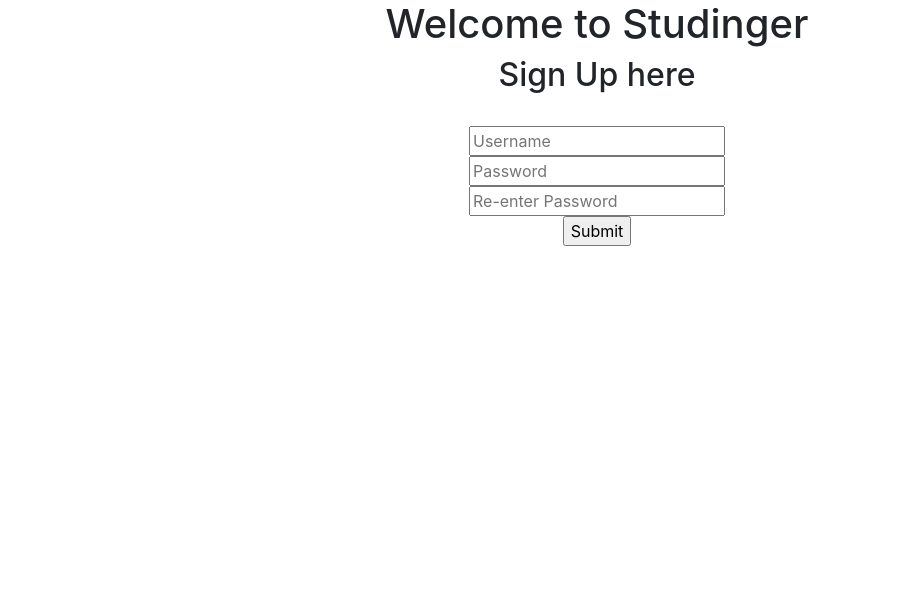
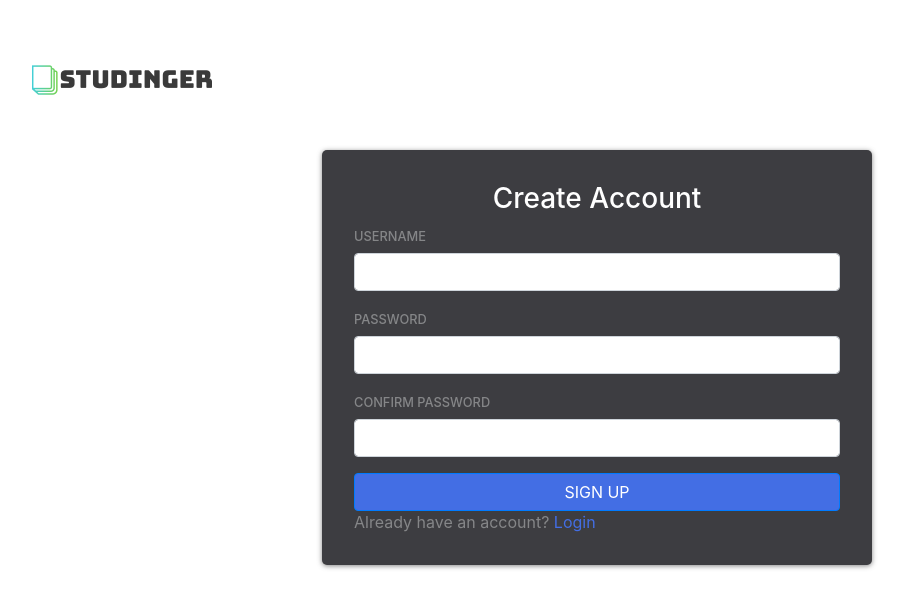
Before and after one commit to panikinator/CS50X-FP, a Flask app: page /signup in a window 1280 px wide. Shown: the top 608 px of the page, without its empty margins (43-949 px from the left). Run offline with Flask 2, Linux system fonts and the light colour scheme; some libraries are stand-ins or nearby versions.

Commit message:
improved the UI of login and signup

```diff
--- a/static/styles.css
+++ b/static/styles.css
@@ -1,9 +1,91 @@
-
-h1, h2 {
-    text-align: center;
+/* CSS Variables */
+:root {
+    --dark-text: #858688;
+    --dark-button: #436ee4;
+    --dark-button-hover: #0e2ee0;
+    --background: #3d3d41;
+    --page-background: #ffffff;
+    --shadow: 0 1px 5px rgba(104, 104, 104, 0.8);
 }
 
-form {
-    margin: auto;
-    display: table;
+body {
+    margin: 30px 50px;
+    line-height: 1.4;
+    background: var(--page-background);
 }
+
+img {
+    max-width: 200px;
+}
+
+.wrapper {
+    display: grid;
+    grid-gap: 20px;
+}
+
+.header {
+    height: 100px;
+    width: 100%;
+    display: flex;
+    flex-direction: column;
+    align-items: start;
+    justify-content: center;
+    position: fixed;
+    padding-right: 100px;
+}
+
+.non-fixed {
+    position: relative;
+}
+
+.col {
+    max-width: 550px;
+    align-content: center;
+    background: var(--background);
+    padding: 2em;
+    border-radius: 5px;
+    box-shadow: var(--shadow);
+}
+.submit {
+    width: 100%;
+    background: var(--dark-button);
+}
+
+.submit:hover {
+    background: var(--dark-button-hover);
+}
+
+.form-label > h6 {
+    font-size: 0.8rem;
+    line-height: 0;
+    color: var(--dark-text);
+}
+
+.col > h3 {
+    text-align: center;
+    color: #ffffff;
+}
+
+.col > h5 {
+    text-align: center;
+    color: var(--dark-text);
+}
+
+.sign-up {
+    color: var(--dark-text);
+}
+
+a {
+    color: var(--dark-button);
+}
+
+a:hover {
+    text-decoration: none;
+    color: var(--dark-button-hover);
+}
+
+@media(max-width: 700px) {
+    .header {
+        align-items: center;
+    }
+}
--- a/templates/layout.html
+++ b/templates/layout.html
@@ -5,7 +5,6 @@
     <meta name="viewport" content="width=device-width, initial-scale=1.0">
 
     <link href="https://maxcdn.bootstrapcdn.com/bootstrap/4.1.3/css/bootstrap.min.css" rel="stylesheet">
-
     <link href="/static/styles.css" rel="stylesheet">
 
     <title>Studinger: {% block title %}{% endblock %}</title>
--- a/templates/signup.html
+++ b/templates/signup.html
@@ -5,22 +5,37 @@
 {% endblock %}
 
 {% block body %}
-<div class="row">
-    <div class="col-sm-12">
-        <h1>Welcome to Studinger</h1>
-        <h2>Sign Up here</h2>
-        <br>
+<div class="wrapper">
+    <div class="header">
+        <img src="/static/Temp_Logo.png" alt="Studinger Logo">
     </div>
-</div>
-
-<div class="row">
-    <div class="col-sm-12 text-center">
-        <form action="/signup" method="POST">
-            <input type="text" name="username" placeholder="Username"><br>
-            <input type="password" name="password" placeholder="Password"><br>
-            <input type="password" name="re-password" placeholder="Re-enter Password"><br>
-            <input type="submit">
-        </form>
+    <div class="header non-fixed">
+    </div>
+    <div class="container">
+        <div class="row justify-content-md-center">
+            <div class="col">
+                <h3>Create Account</h3>
+                <form action="/signup" method="POST">
+                    <div class="mb-3">
+                        <label for="email" class="form-label"><h6>USERNAME</h6></label>
+                        <input type="text" class="form-control" id="email" name="username">
+                    </div>
+                    <div class="mb-3">
+                      <label for="pwd" class="form-label"><h6>PASSWORD</h6></label>
+                      <input type="password" class="form-control" id="pwd" name="password">
+                    </div>
+                    <div class="mb-3">
+                      <label for="re-pwd" class="form-label"><h6>CONFIRM PASSWORD</h6></label>
+                      <input type="password" class="form-control" id="re-pwd" name="re-password">
+                    </div>
+                    <input type="submit" value="SIGN UP" class="btn btn-primary submit">
+                </form>
+                    <div class="sign-up">
+                        Already have an account?
+                        <a href="/login">Login</a>
+                    </div>
+            </div>
+        </div>
     </div>
 </div>
 {% endblock %}
```
Also changed, not shown: templates/login.html (+27 -13 lines), database.db, static/Temp_Logo.png (added).
